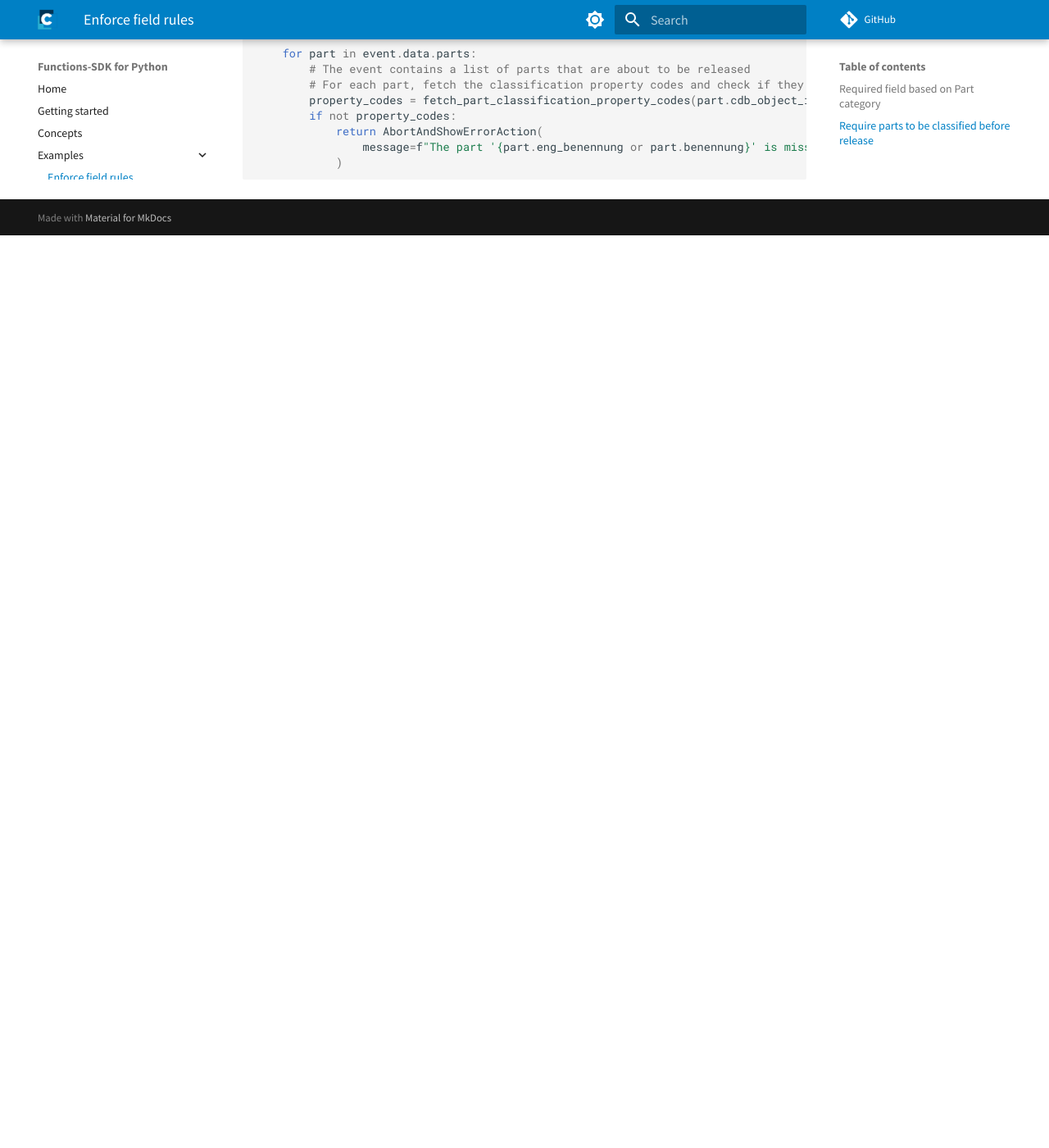
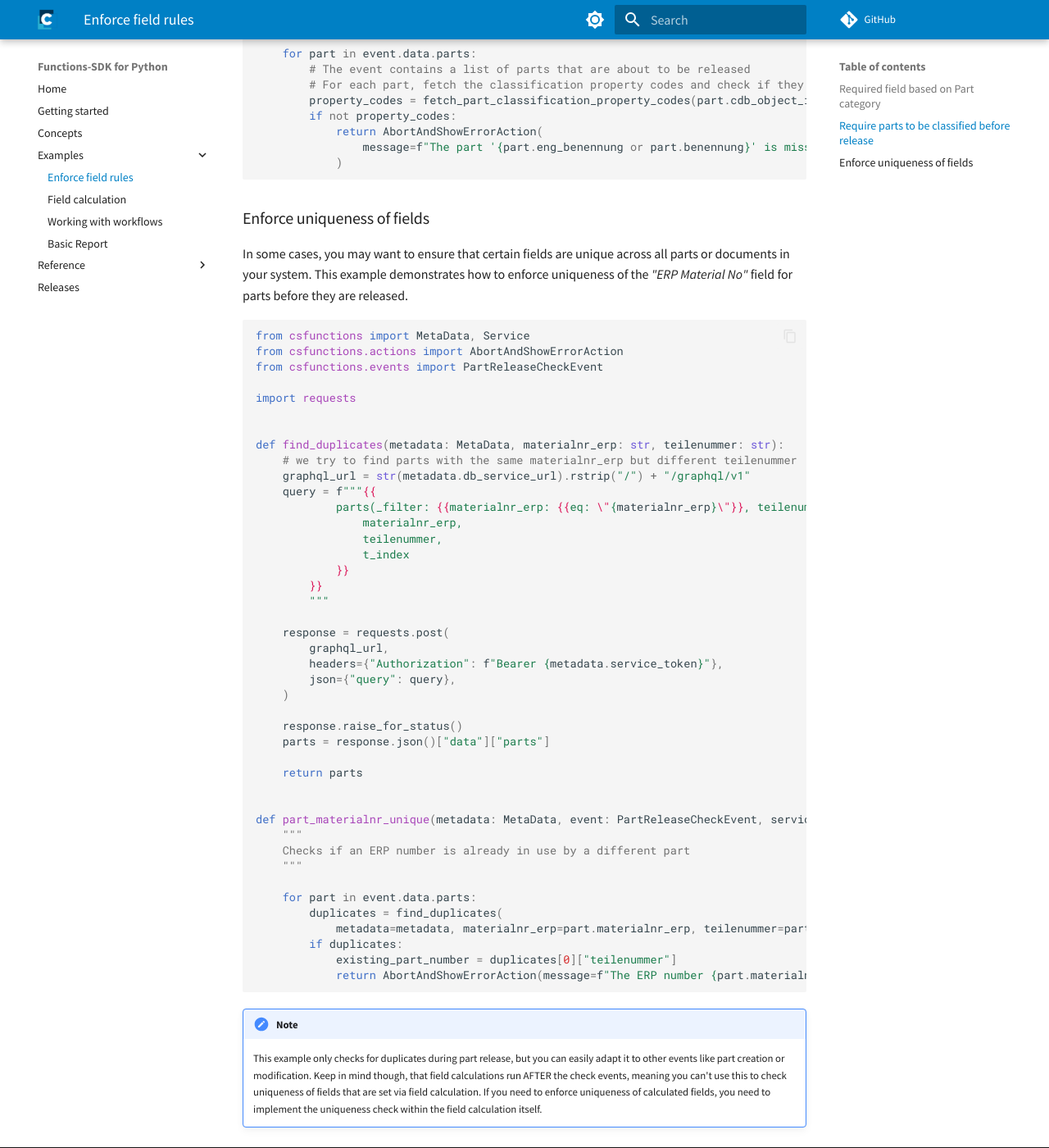
Before and after one commit to cslab/functions-sdk-python, an MkDocs documentation site: the page built from docs/examples/enforce_field_rules.md, in a window 1280 px wide and 1400 px high, scrolled down 2031 px. Shown: the whole window at 82% size. Built offline with MkDocs 1.6.1 and Material for MkDocs 9.7.7, drawn with Linux system fonts in a browser that asks for light colours; comment, search, counter and statistics services are not loaded; before the commit the page ends 2318 px from its top, so only the background shows below that.

Commit message:
feat: Add example for enforcing uniqueness of ERP Material No field

````diff
--- a/docs/examples/enforce_field_rules.md
+++ b/docs/examples/enforce_field_rules.md
@@ -96,3 +96,59 @@ def parts_need_classification(
             )
 
 ```
+
+
+### Enforce uniqueness of fields
+
+In some cases, you may want to ensure that certain fields are unique across all parts or documents in your system.
+This example demonstrates how to enforce uniqueness of the *"ERP Material No"* field for parts before they are released.
+
+```python
+from csfunctions import MetaData, Service
+from csfunctions.actions import AbortAndShowErrorAction
+from csfunctions.events import PartReleaseCheckEvent
+
+import requests
+
+
+def find_duplicates(metadata: MetaData, materialnr_erp: str, teilenummer: str):
+    # we try to find parts with the same materialnr_erp but different teilenummer
+    graphql_url = str(metadata.db_service_url).rstrip("/") + "/graphql/v1"
+    query = f"""{{
+            parts(_filter: {{materialnr_erp: {{eq: \"{materialnr_erp}\"}}, teilenummer: {{neq: \"{teilenummer}\"}}}}) {{
+                materialnr_erp,
+                teilenummer,
+                t_index
+            }}
+        }}
+        """
+
+    response = requests.post(
+        graphql_url,
+        headers={"Authorization": f"Bearer {metadata.service_token}"},
+        json={"query": query},
+    )
+
+    response.raise_for_status()
+    parts = response.json()["data"]["parts"]
+
+    return parts
+
+
+def part_materialnr_unique(metadata: MetaData, event: PartReleaseCheckEvent, service: Service):
+    """
+    Checks if an ERP number is already in use by a different part
+    """
+
+    for part in event.data.parts:
+        duplicates = find_duplicates(
+            metadata=metadata, materialnr_erp=part.materialnr_erp, teilenummer=part.teilenummer)
+        if duplicates:
+            existing_part_number = duplicates[0]["teilenummer"]
+            return AbortAndShowErrorAction(message=f"The ERP number {part.materialnr_erp} is already in use by part number {existing_part_number}.")
+```
+
+!!! note
+    This example only checks for duplicates during part release, but you can easily adapt it to other events like part creation or modification.
+    Keep in mind though, that field calculations run AFTER the check events, meaning you can't use this to check uniqueness of fields that are set via field calculation.
+    If you need to enforce uniqueness of calculated fields, you need to implement the uniqueness check within the field calculation itself.
````
